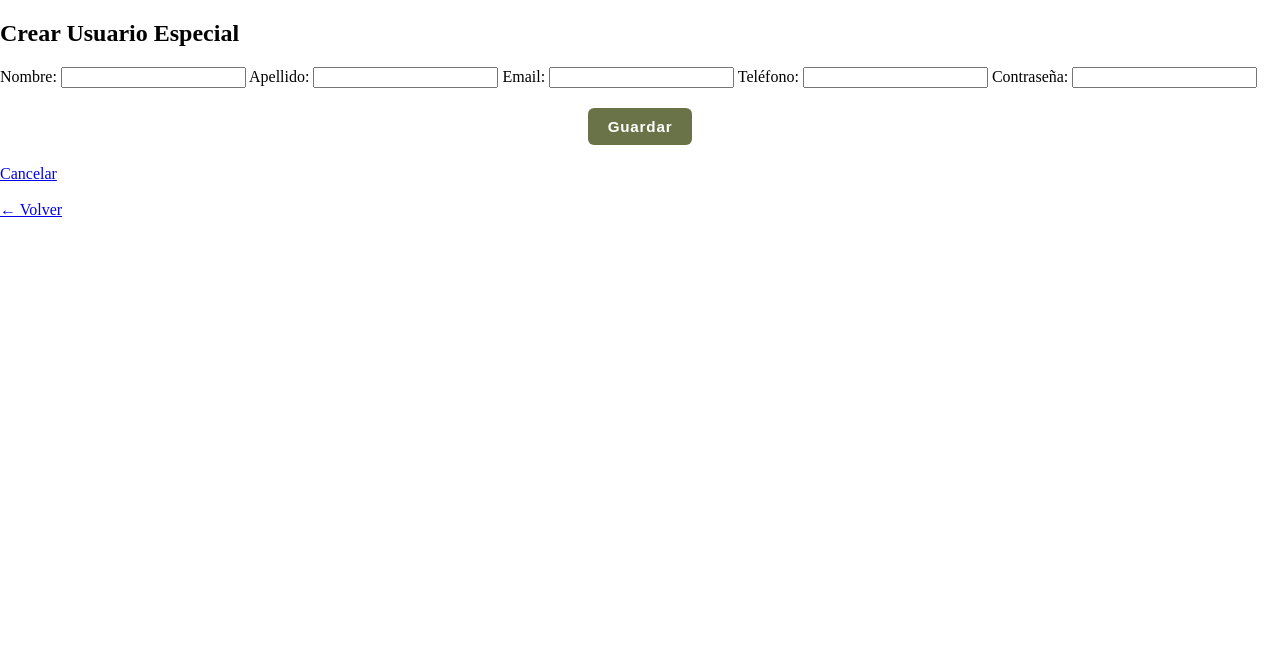
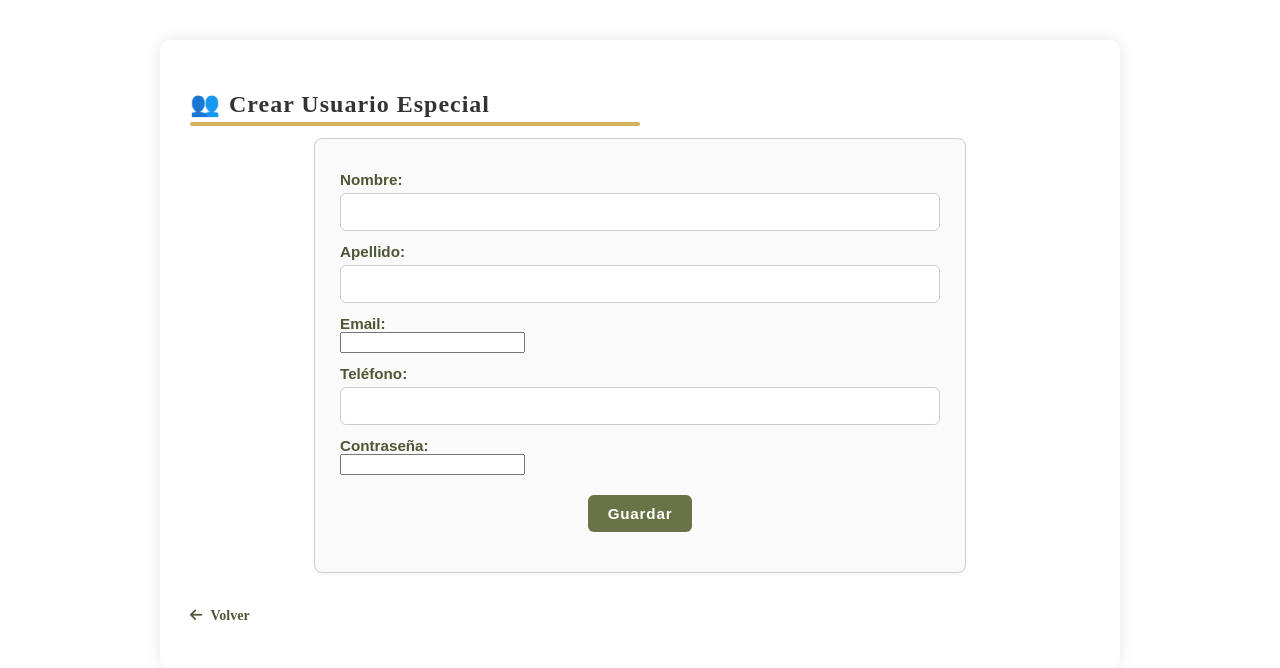
Before and after one commit to antonellavillani/nuevopack, a PHP site: page /nuevopack/admin-xyz2025/usuarios_abm/usuarios_crear.php in a window 1280 px wide. Shown: the top 668 px of the page. Run offline with PHP 8.4, Linux system fonts and the light colour scheme; the visitor is signed in with stand-in values (Sample User, id 1).

Commit message:
style: Mejoré los estilos del formulario y acciones de usuarios.php

```diff
--- a/admin-xyz2025/usuarios_abm/usuarios_crear.php
+++ b/admin-xyz2025/usuarios_abm/usuarios_crear.php
@@ -40,16 +40,17 @@ if ($_SERVER['REQUEST_METHOD'] === 'POST') {
     <meta charset="UTF-8">
     <title>Crear Usuario</title>
     <link rel="stylesheet" href="../estilos/estilos_admin.css">
+    <link rel="stylesheet" href="https://cdnjs.cloudflare.com/ajax/libs/font-awesome/6.5.0/css/all.min.css">
 </head>
 <body>
-    <div class="admin-container">
-        <h2 class="titulo">Crear Usuario Especial</h2>
+    <div class="contenedor">
+        <h2 class="titulo-pagina icono-usuario">Crear Usuario Especial</h2>
 
         <?php if ($error): ?>
             <p class="mensaje-error"><?= htmlspecialchars($error) ?></p>
         <?php endif; ?>
 
-        <form method="POST" class="form-admin">
+        <form method="POST" class="formulario-admin">
             <label>Nombre:</label>
             <input type="text" name="nombre" required>
 
@@ -67,11 +68,9 @@ if ($_SERVER['REQUEST_METHOD'] === 'POST') {
 
             <div class="form-botones">
                 <button type="submit" class="btn-guardar">Guardar</button>
-                <a href="../usuarios.php" class="btn-cancelar">Cancelar</a>
             </div>
         </form>
-        <br>
-        <a href="../usuarios.php">← Volver</a>
+        <a href="../usuarios.php" class="link-volver"><i class="fa-solid fa-arrow-left"></i> Volver</a>
     </div>
 </body>
 </html>
```
Also changed, not shown: admin-xyz2025/usuarios_abm/usuarios_editar.php (+5 -4 lines), admin-xyz2025/estilos/estilos_admin.css (line endings or trailing spaces).
